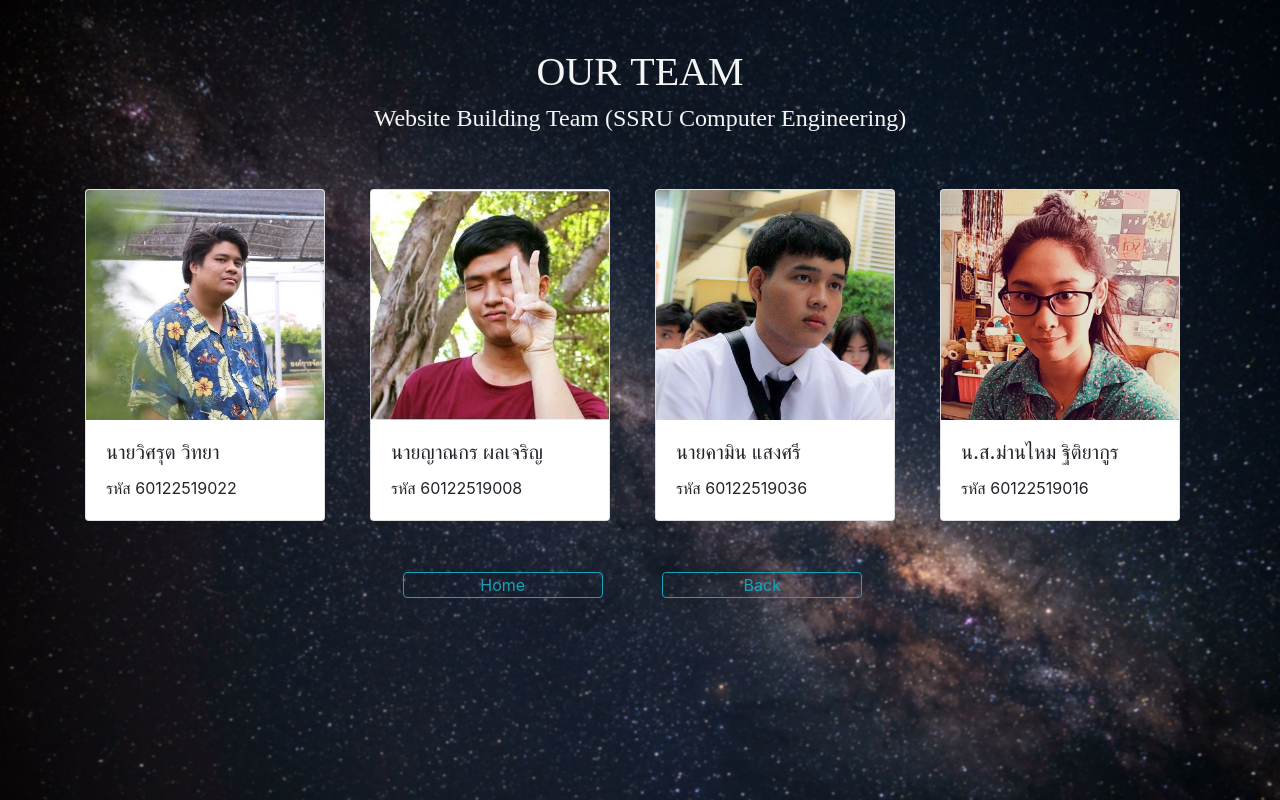
After one commit to witsarutpalm111/ce-app-0, a PHP site: page /About.php in a window 1280 px wide. The commit adds this page. Run offline with PHP 8.4, Linux system fonts and the light colour scheme.

Commit message:
หน้า about เสร็จแย้วววว

```diff
--- /dev/null
+++ b/About.php
@@ -0,0 +1,179 @@
+<!DOCTYPE html>
+<html lang="en">
+
+<head>
+    <!--script normal-->
+    <!-- <script src="https://code.jquery.com/jquery-3.3.1.slim.min.js"
+        integrity="sha384-q8i/X+965DzO0rT7abK41JStQIAqVgRVzpbzo5smXKp4YfRvH+8abtTE1Pi6jizo" crossorigin="anonymous">
+    </script>
+    <script src="https://cdnjs.cloudflare.com/ajax/libs/popper.js/1.14.7/umd/popper.min.js"
+        integrity="sha384-UO2eT0CpHqdSJQ6hJty5KVphtPhzWj9WO1clHTMGa3JDZwrnQq4sF86dIHNDz0W1" crossorigin="anonymous">
+    </script>
+    <script src="https://stackpath.bootstrapcdn.com/bootstrap/4.3.1/js/bootstrap.min.js"
+        integrity="sha384-JjSmVgyd0p3pXB1rRibZUAYoIIy6OrQ6VrjIEaFf/nJGzIxFDsf4x0xIM+B07jRM" crossorigin="anonymous">
+    </script> -->
+    <!-- <link rel="stylesheet" href="https://stackpath.bootstrapcdn.com/bootstrap/4.3.1/css/bootstrap.min.css"
+        integrity="sha384-ggOyR0iXCbMQv3Xipma34MD+dH/1fQ784/j6cY/iJTQUOhcWr7x9JvoRxT2MZw1T" crossorigin="anonymous">
+    <link href="//netdna.bootstrapcdn.com/twitter-bootstrap/2.3.2/css/bootstrap-combined.min.css" rel="stylesheet" id="bootstrap-css">
+    <script src="//netdna.bootstrapcdn.com/twitter-bootstrap/2.3.2/js/bootstrap.min.js"></script>
+    <script src="//code.jquery.com/jquery-1.11.1.min.js"></script> -->
+
+
+    <!--script button-->
+    <link rel="stylesheet" href="https://maxcdn.bootstrapcdn.com/bootstrap/4.3.1/css/bootstrap.min.css">
+  <script src="https://ajax.googleapis.com/ajax/libs/jquery/3.4.0/jquery.min.js"></script>
+
+  <script src="https://maxcdn.bootstrapcdn.com/bootstrap/4.3.1/js/bootstrap.min.js"></script>
+
+
+    <meta charset="UTF-8">
+    <meta name="viewport" content="width=device-width, initial-scale=1.0">
+    <meta http-equiv="X-UA-Compatible" content="ie=edge">
+
+    <title>About</title>
+
+    <style>/*style ของ Nav Bar*/
+        body {margin: 0;}
+        ul.topnav {
+            list-style-type: none;
+            margin: 0;
+            padding: 0;
+            overflow: hidden;
+            background-color: #333;
+        }
+        ul.topnav li {float: left;}
+        ul.topnav li a {
+            display: block;
+            color: white;
+            text-align: center;
+            padding: 14px 16px;
+            text-decoration: none;
+        }
+        ul.topnav li a:hover:not(.active) {background-color: #111;}
+        ul.topnav li a.active {background-color: #4CAF50;}
+        ul.topnav li.right {float: right;}
+        @media screen and (max-width: 600px) {
+            ul.topnav li.right,
+            ul.topnav li {float: none;}
+        }
+    </style>
+
+
+    <style>/*style ของ Background*/
+        body {
+            /* background-image: url("../BG/galaxy1.jpg"); */
+        }
+        h1.serif {
+            font-family: "Times New Roman", Times, serif;
+        }
+        h4.serif {
+            font-family: "Times New Roman", Times, serif;
+        }
+        h1 {
+            color: whitesmoke;
+            text-align:center;
+        }
+        h4 {
+            color: whitesmoke;
+            text-align:center;
+        }
+        #but1{
+            width: 200px;
+            padding: 0px;
+            margin: 20px;
+        }
+        #but2{
+            width: 200px;
+            padding: 0px;
+            margin: 35px;
+        }
+    </style>
+
+
+    <style type="text/css">/* เอาscrollup-down ออก */
+        html, body { overflow:  hidden; }
+    </style>
+
+</head>
+
+
+<body style="background-image: url(BG/galaxy1.jpg);background-repeat: no-repeat;background-size:100%;">
+    <div class="container"><br>
+
+        <!--ส่วนของ Nav Bar แถบด้านบน-->
+        <!-- <ul class="topnav">
+            <li><a class="active" href="../Home.php">Home</a></li>
+            <li><a href="#promotion">Promotion</a></li>
+            <li><a href="../shopping/list_shopping.php">My list</a></li>
+            <li><a href="../about.php">About</a></li>
+            <li><a href="#contact">Contact us</a></li>
+            <li class="right"><a href="#logout">Log out</a></li>
+        </!-->
+        <br>
+        <!--ส่วนของเนื้อหา ข้างใต้ Nav Bar-->
+        <div style="padding:0 16px;">
+            <h1 class="serif">OUR TEAM</h1>
+            <!-- <p style="color:White ; text-align:center">This example use media queries to stack the topnav vertically when the screen size is 600px or less.</p>
+            <p style="color:White ; text-align:center">You will learn more about media queries and responsive web design later in our CSS Tutorial.</p> -->
+            <h4 class="serif">Website Building Team (SSRU Computer Engineering)</h4>
+        </div>
+
+        <br><br>
+
+        <section id="comtent" class="ma" >
+            <div class="row mb-3">
+
+                <div class="col-sm-3">
+                    <div class="card" style="width:15rem;" >
+                        <img src="profilepic/palm.jpg" class="card-img-top" alt="..." style=" height:230px; ">
+                        <div class="card-body">
+                        <h5 class="card-title">นายวิศรุต วิทยา</h5>
+                        <p class="card-text">รหัส 60122519022</p>
+                        <!-- <a href="Login.php" class="btn btn-primary">เลือก</a> -->
+                        </div>
+                    </div>
+                </div>
+
+                <div class="col-sm-3">
+                    <div class="card" style="width:15rem;" >
+                        <img src="profilepic/tong.jpg" class="card-img-top" alt="..." style=" height:230px; ">
+                        <div class="card-body">
+                            <h5 class="card-title">นายญาณกร ผลเจริญ</h5>
+                            <p class="card-text">รหัส 60122519008</p>
+                            <!-- <a href="#" class="btn btn-primary">click to connect</a> -->
+                        </div>
+                    </div>
+                </div>
+
+                <div class="col-sm-3">
+                    <div class="card" style="width:15rem;" >
+                        <img src="profilepic/kamin.jpg" class="card-img-top" alt="..." style=" height:230px; ">
+                        <div class="card-body">
+                            <h5 class="card-title">นายคามิน แสงศรี</h5>
+                            <p class="card-text">รหัส 60122519036</p>
+                            <!-- <a href="#" class="btn btn-primary">click to connect</a> -->
+                        </div>
+                    </div>
+                </div>
+
+                <div class="col-3">
+                    <div class="card" style="width:15rem;" >
+                        <img src="profilepic/hngeng.jpg" class="card-img-top" alt="..." style=" height:230px; ">
+                        <div class="card-body">
+                            <h5 class="card-title">น.ส.ม่านไหม ฐิติยากูร</h5>
+                            <p class="card-text">รหัส 60122519016</p>
+                            <!-- <a href="#" class="btn btn-primary">click to connect</a> -->
+                        </div>
+                    </div>
+                </div>
+            </div>
+
+            <div style="text-align: center;">
+                <a id="but1" href="../ce-app-0/Home.php" class="btn btn-outline-info">Home</a>
+                <a id="but2" href="user/user_page.php" class="btn btn-outline-info">Back</a>
+            </div>
+
+        </section>
+    </div>
+</body>
+</html>
--- a/Admin/admin_page.php
+++ b/Admin/admin_page.php
@@ -24,6 +24,12 @@ if (!$_SESSION["User_id"]){  //check session
 <meta http-equiv="X-UA-Compatible" content="IE=edge">
 <meta name="viewport" content="width=device-width, initial-scale=1">
 
+    <style>/*style ของ Background*/
+        body {
+            background-color: darkslategray;
+        }
+    </style>
+
 </head>
 <body>
 <br><br><br><br><br><br><br><br><br><br><br><br><br><br>
--- a/user/check_qr.php
+++ b/user/check_qr.php
@@ -12,7 +12,7 @@
     <meta charset="UTF-8">
     <meta name="viewport" content="width=device-width, initial-scale=1.0">
     <meta http-equiv="X-UA-Compatible" content="ie=edge">
-    <title>Document</title>
+    <title>My list</title>
 
     <style>/*style ของ Background*/
         body {
```
Also changed, not shown: user/user_page.php (+6 -4 lines), BG/galaxy1.jpg (added), profilepic/Hngeng.jpg (added), profilepic/kamin.jpg (added), profilepic/palm.jpg (added), profilepic/tong.jpg (added), 1 other file.
